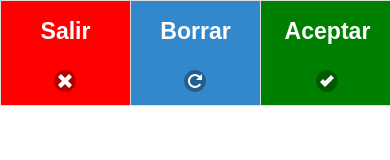
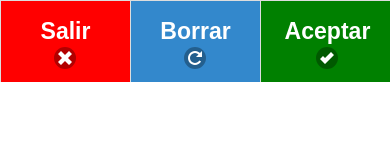
Before and after one commit to atos-test/hm, a plain HTML site: page www/index.html in a window 390 px wide. Drawn offline with Linux system fonts and the light colour scheme; some packages are replaced by stand-ins of ours.

Commit message:
Cambio header

```diff
--- a/www/css/index.css
+++ b/www/css/index.css
@@ -1,5 +1,13 @@
 body{
     font-size: 1.2em !important;
+}
+
+.headerIndex{
+    height: 80px;
+}
+
+.btnHeaderIndex{
+    padding-bottom: 35px;
 }
 
 .contentIndex{
--- a/www/index.html
+++ b/www/index.html
@@ -22,12 +22,12 @@
 	<script type="text/javascript">
 		$(window).load(Firma.load);
 	</script>
-	<div id="header" data-theme="a" data-role="header"  >
+	<div id="header" data-theme="a" data-role="header"  class="headerIndex">
 		<div data-role="navbar" data-iconpos="bottom">
 			<ul>
-				<li class="red"><a id="btnSalir" data-icon="delete">Salir</a></li>
-				<li class="blue"><a id="btnBorrar" data-icon="refresh">Borrar</a></li>
-				<li class="green"><a id="btnAceptar" data-icon="check">Aceptar</a></li>
+				<li class="red"><a id="btnSalir" data-icon="delete" class="btnHeaderIndex">Salir</a></li>
+				<li class="blue"><a id="btnBorrar" data-icon="refresh" class="btnHeaderIndex">Borrar</a></li>
+				<li class="green"><a id="btnAceptar" data-icon="check" class="btnHeaderIndex">Aceptar</a></li>
 			</ul>
 		</div>
 	</div>
```
Also changed, not shown: 7 other files.
